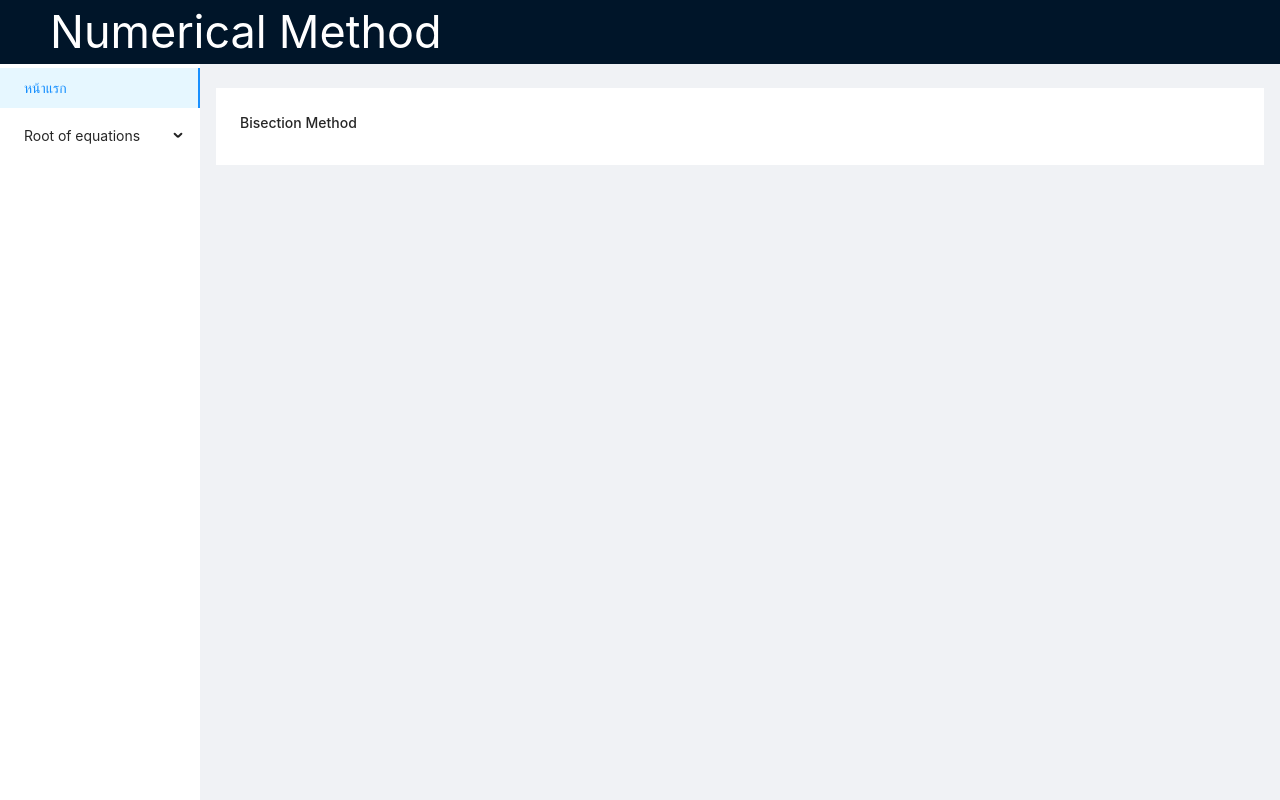
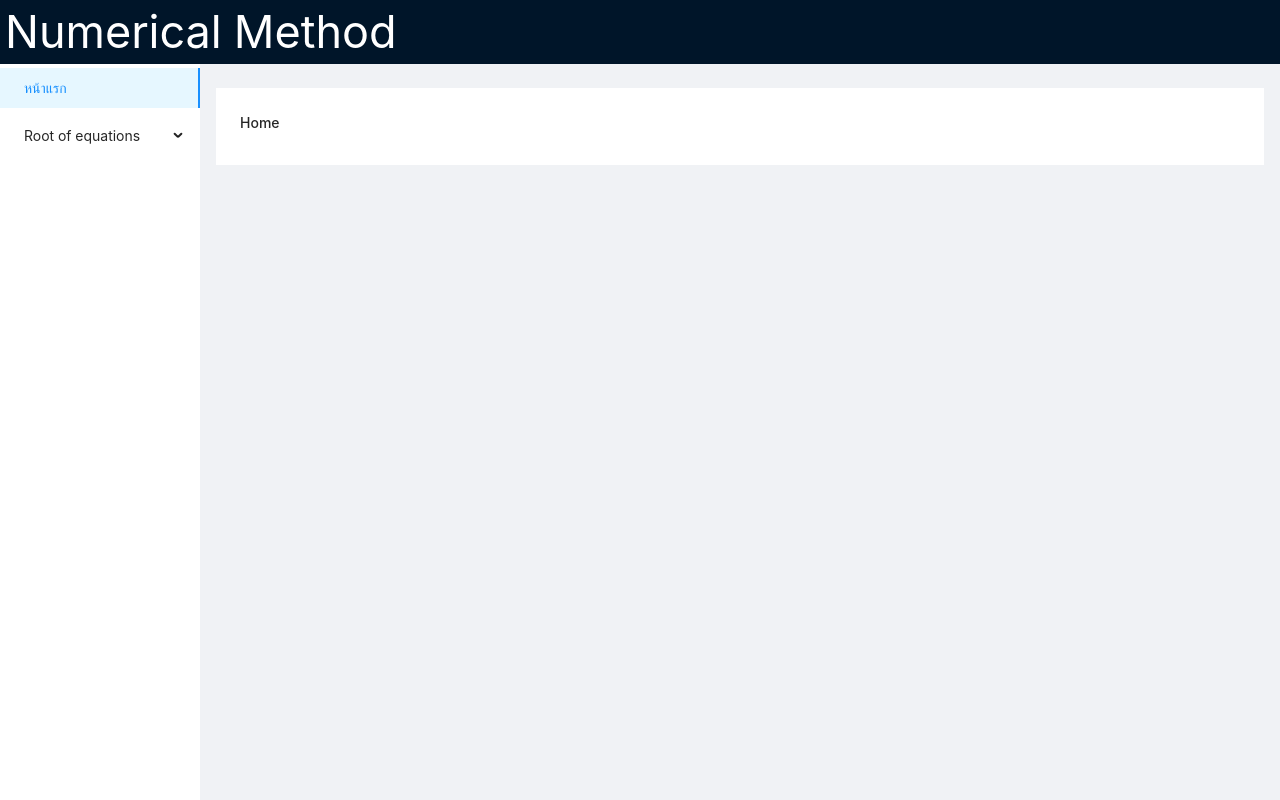
Before and after one commit to sodazamak0123/Numerical-Method-Project, a React (Create React App) app: page / in a window 1280 px wide. Built offline with nearby package versions, Linux system fonts and the light colour scheme.

Commit message:
add routing.

```diff
--- a/src/App.js
+++ b/src/App.js
@@ -4,20 +4,21 @@ import React from 'react';
 import HomeContent from './components/HomeContent';
 import BisectionMethod from './components/BisectionMethod';
 import { Layout, Menu, Breadcrumb } from 'antd';
-import { UserOutlined, LaptopOutlined, NotificationOutlined } from '@ant-design/icons';
-import { Route } from 'react-router-dom';
+import { BrowserRouter as Router, Route } from "react-router-dom";
 const { SubMenu } = Menu;
+
 
 const { Header, Content, Sider } = Layout;
 
 
 class App extends React.Component{
 
+
   render(){
     return (
+      <Router>
         <Layout>
-        <Header className="header" style={{ position: 'fixed', zIndex: 1, width: '100%' }}>
-          {/*<div className="logo" />*/}
+          <Header className="header" style={{ position: 'fixed', zIndex: 1, width: '100%',paddingLeft:'5px'}}>
             <span style={{color:'white',fontSize:45}}>Numerical Method</span>
           </Header>
           <Layout>
@@ -33,13 +34,13 @@ class App extends React.Component{
             <Layout className="site-layout" style={{ marginLeft: 200 ,minHeight:'100vh'}}>
               <Header className="site-layout-background" style={{ padding: 0 }} />
               <Content style={{ margin: '24px 16px 0', overflow: 'initial' }}>
-              <div className="site-layout-background" style={{ padding: 24, textAlign: 'left' }}>
-                <h1>Bisection Method</h1>
-              </div>
+                <Route exact path="/" component={HomeContent} />
+                <Route path="/bisectionmethod" component={BisectionMethod} />
               </Content>
             </Layout>
           </Layout>
         </Layout>
+      </Router>
     );
   }
 
--- a/src/SiderNav.js
+++ b/src/SiderNav.js
@@ -1,12 +1,10 @@
 import React from 'react';
 import { Menu } from 'antd';
+import { Link } from "react-router-dom";
 
 const { SubMenu } = Menu;
 
 class SiderNav extends React.Component {
-  handleClick = e => {
-    console.log('click ', e);
-  };
 
   render() {
       return(
@@ -15,10 +13,9 @@ class SiderNav extends React.Component {
               defaultSelectedKeys={['1']}
               style={{ height: '100%', borderRight: 0 }}
             >
-
-              <Menu.Item key="1">หน้าแรก</Menu.Item>
+              <Menu.Item key="1">หน้าแรก<Link to="/" /></Menu.Item>
               <SubMenu key="sub1" title="Root of equations">
-                <Menu.Item key="2">Bisection Method</Menu.Item>
+                <Menu.Item key="2">Bisection Method<Link to="/bisectionmethod" /></Menu.Item>
                 <Menu.Item key="3">option2</Menu.Item>
                 <Menu.Item key="4">option3</Menu.Item>
                 <Menu.Item key="5">option4</Menu.Item>
--- a/src/components/BisectionMethod.js
+++ b/src/components/BisectionMethod.js
@@ -7,7 +7,9 @@ class BisectionMethod extends React.Component{
 
     render(){
         return(
-            <Content>BisectionMethod</Content>
+            <div className="site-layout-background" style={{ padding: 24, textAlign: 'left' }}>
+                <h1>Bisection Method</h1>
+            </div>
         );
     }
 
--- a/src/components/HomeContent.js
+++ b/src/components/HomeContent.js
@@ -7,7 +7,9 @@ class HomeContent extends React.Component{
 
     render(){
         return(
-            <Content>HomeContent</Content>
+            <div className="site-layout-background" style={{ padding: 24, textAlign: 'left' }}>
+                <h1>Home</h1>
+            </div>
         );
     }
 
```
Lines whose indentation alone changed are shown as unchanged.
